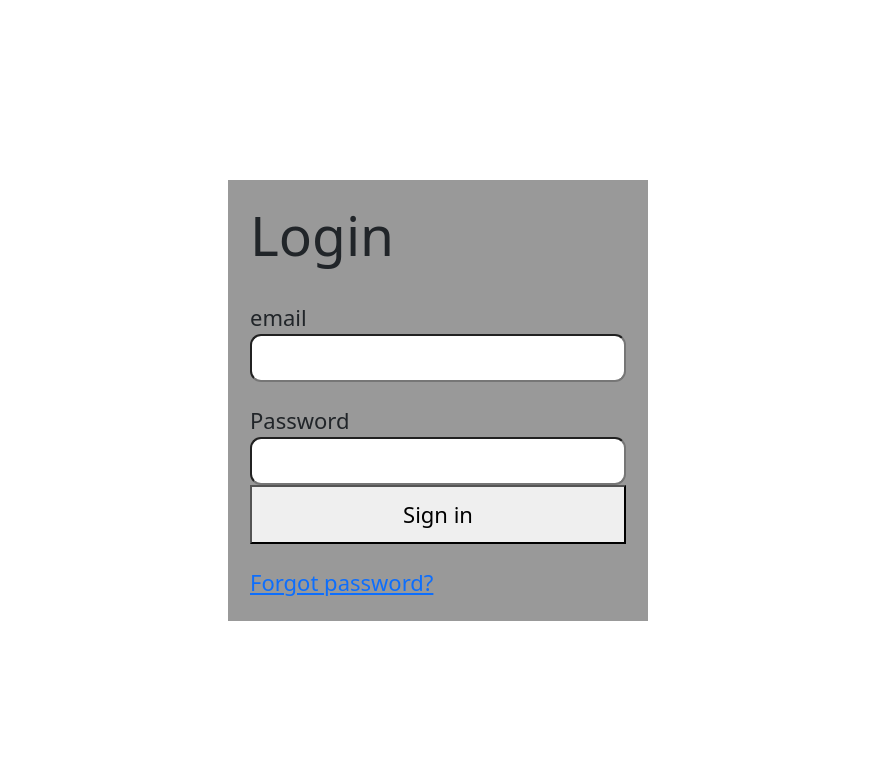
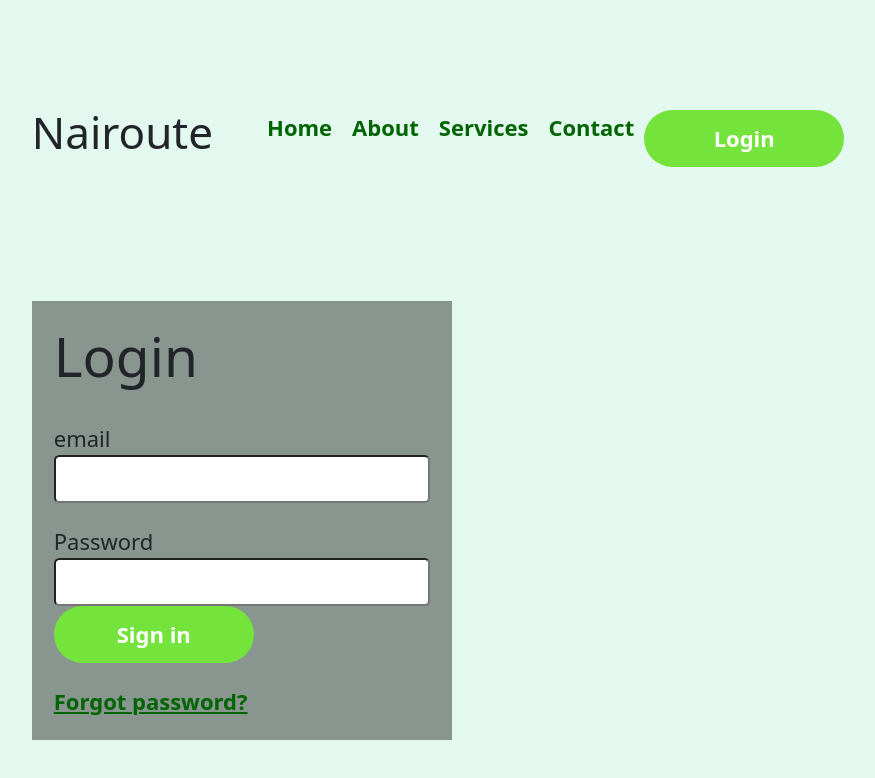
Before and after one commit to codebookreader/Nairoute, a React (Create React App) app: page /login in a window 1280 px wide. Shown: the top 778 px of the page, without its empty margins (202-1077 px from the left). Built offline with nearby package versions, Linux system fonts and the light colour scheme; no server answers.

Commit message:
homepage styling

```diff
--- a/src/Dashboard.js
+++ b/src/Dashboard.js
@@ -3,6 +3,7 @@ import { useState } from 'react'
 import { useEffect } from 'react'
 import { useNavigate } from 'react-router-dom'
 import axios from 'axios'
+import Navbar from './Navbar'
 
 const Dashboard = () => {
   const [displayName, setdisplayName] = useState('')
@@ -33,6 +34,7 @@ const Dashboard = () => {
     };
   return (
     <div>
+      <Navbar/>
         <h1>This is the dashboard</h1>
         <p>Welcome {displayName}</p>
         <button className='btn btn-danger' onClick ={handleLogout}>Logout</button>
--- a/src/Login.js
+++ b/src/Login.js
@@ -2,6 +2,7 @@ import React from 'react'
 import { useState,useEffect } from 'react'
 import axios from 'axios'
 import { useNavigate } from 'react-router-dom'
+import Navbar from './Navbar';
 
 const Login = () => {
 
@@ -39,6 +40,8 @@ const Login = () => {
     .catch(err =>console.log(err))
   }
   return (
+    <div>
+      <Navbar/>
   <section>
     <h1>Login</h1>
     <form onSubmit = {handleSubmit}>
@@ -67,6 +70,7 @@ const Login = () => {
         <a href="/resetpassword">Forgot password?</a>
 
         </section>
+        </div>
   )
 }
 
--- /dev/null
+++ b/src/Navbar.js
@@ -0,0 +1,22 @@
+import React from 'react'
+
+const Navbar = () => {
+  return (
+    <div>
+    <div className="hero">
+        <nav>
+            <h2 className="logo">Nairoute</h2>
+            <ul>
+                <li><a href="#">Home</a></li>
+                <li><a href="#">About</a></li>
+                <li><a href="#">Services</a></li>
+                <li><a href="#">Contact</a></li>
+            </ul>
+            <button type="button"  >Login</button>
+        </nav>
+    </div>
+    </div>
+  )
+}
+
+export default Navbar
--- a/src/Register.js
+++ b/src/Register.js
@@ -1,7 +1,6 @@
 import { useRef, useState, useEffect } from "react";
 import axios from 'axios';
-import '@fortawesome/fontawesome-free/css/all.min.css'; // Include Font Awesome CSS
-
+import Navbar from './Navbar';
 const Register = () => {
     const userRef = useRef(null);
     const errRef = useRef(null);
@@ -58,6 +57,7 @@ const Register = () => {
 
     return (
         <>
+        <Navbar/>
             {success ? (
                 <section>
                     <h1>Success!</h1>
--- a/src/Resetpassword.js
+++ b/src/Resetpassword.js
@@ -2,6 +2,7 @@ import React from 'react'
 import { useState } from 'react'
 import axios from 'axios'
 import { useNavigate } from 'react-router-dom'
+import Navbar from './Navbar'
 const Resetpassword = () => {
   //confirm account existence in database
     const [email,setEmail] = useState('')
@@ -56,6 +57,7 @@ const Resetpassword = () => {
       }
   return (
      <div>
+      <Navbar/>
         <div className='intro'>
         <h1>Welcome to the reset password page</h1>
         <h2>Enter the details below</h2>
--- a/src/homepage.js
+++ b/src/homepage.js
@@ -1,13 +1,20 @@
 import React from 'react';
+import Navbar from './Navbar';
 
 const Home = () => {
   return (
+    <>
     <div>
-      <h1>Welcome to Nairoute.Need a ride?</h1>
+    <Navbar/>
+    </div>
+    <div>
+      <h1>Welcome to Nairoute.<span>Need a ride?</span></h1>
+      <br></br>
       <h2>Nairoute is your driver!</h2>
       <a href="/register">Go to Register</a>
 
     </div>
+    </>
   );
 }
 
--- a/src/index.css
+++ b/src/index.css
@@ -14,7 +14,10 @@ html {
 
 body {
     min-height: 100vh;
-    background-color: dodgerblue;
+    background-color:#e3f8ee !important;
+}
+span{
+    color:#ffff !important;
 }
 
 .App {
@@ -44,25 +47,55 @@ form {
     flex-grow: 1;
     padding-bottom: 1rem;
 }
+.hero{
+    height: 30vh;
+    width: 100%;;
+    background-size: cover;
+    background-position: center;
+  }
+nav{
+    display: flex;
+    align-items: center;
+    justify-content: space-between;
+    padding-top: 40px;
 
+  }
+  nav ul li{
+    list-style-type: none;
+    display: inline-block;
+    padding: 10px 10px;
+    padding-left: 2 px;
+    padding-right: 2 px;
+  }
+  a,nav ul li a{
+    color: darkgreen !important;
+    text-decoration: none ;
+    font-weight: bold;
+  }
 
 input[type="text"],
 input[type="password"],
-button,
 textarea {
   font-family: 'Nunito', sans-serif;
   font-size: 22px;
   padding: 0.25rem;
-  border-radius: 0.5rem;
+  border-radius: 0.25rem;
 }
 
-label,
-button {
+label{
   margin-top: 1rem;
 }
 
 button {
-  padding: 0.5rem;
+        border: none;
+        background: #74e43c;
+        padding: 12px 30px;
+        border-radius: 50px !important;
+        color: white;
+        font-weight: bold;
+        font-size: 15px;
+        transition: .4s;
+        width:200px;
 }
 
 .instructions {
```
Also changed, not shown: src/firebase.js (added, +15 -0 lines), src/server.js (+5 -5 lines).
